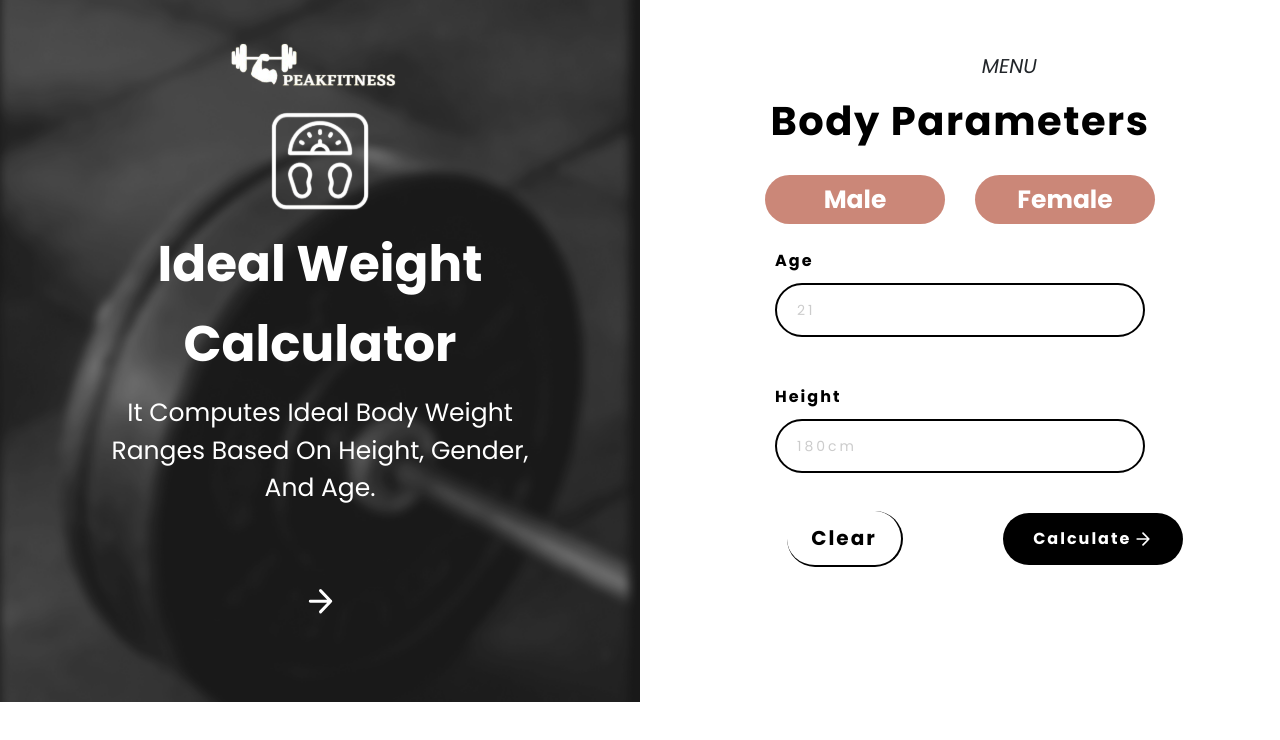
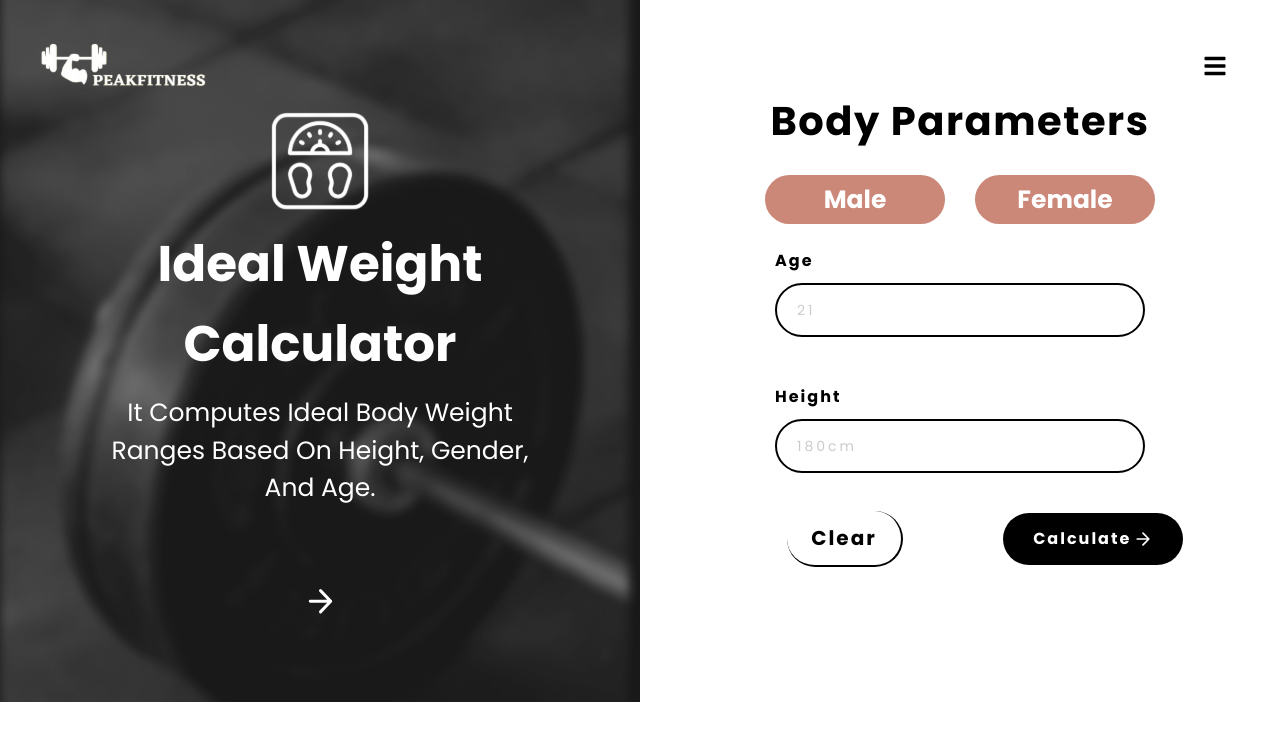
Before and after one commit to nawal-ali/PeakFitness, a React (Vite) app in the folder project/: page /Weight in a window 1280 px wide. Shown: the top 740 px of the page. Built offline with nearby package versions, Linux system fonts and the light colour scheme; a web font is replaced by a local one.

Commit message:
done nav in calcs page

```diff
--- a/project/src/assets/navFolder/Navbar.jsx
+++ b/project/src/assets/navFolder/Navbar.jsx
@@ -2,6 +2,7 @@ import "../navFolder/nav.css";
 import { NavLink, useNavigate, Link } from "react-router-dom";
 import { useState, useEffect } from "react";
 import { toast } from "react-toastify"; // Added for toast notification
+import { FaBars } from 'react-icons/fa';
 // eslint-disable-next-line react/prop-types
 //{ showSearch = true, showBackground = true }
 export default function Navbar({ islogged, setIsLogged,showBackground,isExpanded ,darkmenu }) {
@@ -80,7 +81,10 @@ export default function Navbar({ islogged, setIsLogged,showBackground,isExpanded
             aria-label="Toggle navigation"
           >
             {/* <span className="navbar-toggler-icon"></span> */}
-            <i className="fa-solid fa-bars text-dark">MENU</i>
+            {/* <i className="fa-solid fa-bars text-dark">MENU</i>  */}
+              {/* <button> */}
+                <FaBars size={24} color={"black"} />
+              {/* </button> */}
           </button>
           {/*  */}
           <div
--- a/project/src/assets/navFolder/nav.css
+++ b/project/src/assets/navFolder/nav.css
@@ -32,3 +32,7 @@
 .nav-hidden {
   transform: translateY(-100%);
 }
+
+.justify-content-around {
+    justify-content: space-between !important;
+}
--- a/project/src/pages/calcsFolder/BMI/BMI.jsx
+++ b/project/src/pages/calcsFolder/BMI/BMI.jsx
@@ -19,6 +19,10 @@ const BMICalculator = () => {
   const handleNumericInputChange = (value, setter) => {
     setter(value); // Update the input value as the user types
   };
+
+  const [islogged, setIsLogged] = useState(() => {
+        return localStorage.getItem("islogged") === "true";
+      });
 
   const handleNumericInputBlur = (value, setter, errorSetter) => {
     if (value === "") {
@@ -92,7 +96,7 @@ const BMICalculator = () => {
 
   return (
     <>
-      <Navbar showBackground={false} isExpanded={true} />
+      <Navbar showBackground={false} isExpanded={true}  islogged={islogged} setIsLogged={setIsLogged}/>
       <div className={`calorie-calculator-B ${showResults ? "show-results-B" : ""}`}>
         <div className="left-panel-B">
           {!showResults ? (
--- a/project/src/pages/calcsFolder/Body-Fat/BodyFat.jsx
+++ b/project/src/pages/calcsFolder/Body-Fat/BodyFat.jsx
@@ -19,6 +19,10 @@ const BodyFatCalc = () => {
   const [waistError, setWaistError] = useState("");
   const [showPopup, setShowPopup] = useState(false);
   const [popupMessage, setPopupMessage] = useState("");
+
+  const [islogged, setIsLogged] = useState(() => {
+        return localStorage.getItem("islogged") === "true";
+      });
 
   // Clear localStorage and reset state on page refresh
   useEffect(() => {
@@ -218,7 +222,7 @@ const BodyFatCalc = () => {
 
   return (
     <>
-      <Navbar showBackground={false} isExpanded={true}/>
+      <Navbar showBackground={false} isExpanded={true}  islogged={islogged} setIsLogged={setIsLogged}/>
 
       <div
         className={`calorie-calculator-F ${
--- a/project/src/pages/calcsFolder/Calorie/Calorie.jsx
+++ b/project/src/pages/calcsFolder/Calorie/Calorie.jsx
@@ -20,6 +20,10 @@ const CalorieCalculator = () => {
   const [heightError, setHeightError] = useState("");
   const [showPopup, setShowPopup] = useState(false);
   const [popupMessage, setPopupMessage] = useState("");
+
+  const [islogged, setIsLogged] = useState(() => {
+        return localStorage.getItem("islogged") === "true";
+      });
 
   // Clear localStorage and reset state on mount (page refresh)
   useEffect(() => {
@@ -190,7 +194,7 @@ const CalorieCalculator = () => {
 
   return (
     <>
-      <Navbar showBackground={false} isExpanded={true} />
+      <Navbar showBackground={false} isExpanded={true}  islogged={islogged} setIsLogged={setIsLogged}/>
       <div
         className={`calorie-calculator-C ${
           showResults ? "show-results-C" : ""
--- a/project/src/pages/calcsFolder/Ideal-Weight/Weight.jsx
+++ b/project/src/pages/calcsFolder/Ideal-Weight/Weight.jsx
@@ -15,6 +15,10 @@ const IdealCalculator = () => {
   const [heightError, setHeightError] = useState("");
   const [showPopup, setShowPopup] = useState(false);
   const [popupMessage, setPopupMessage] = useState("");
+
+  const [islogged, setIsLogged] = useState(() => {
+        return localStorage.getItem("islogged") === "true";
+      });
 
   const handleNumericInputChange = (value, setter) => {
     setter(value); // Update the input value as the user types
@@ -159,7 +163,7 @@ const IdealCalculator = () => {
 
   return (
     <>
-      <Navbar showBackground={false}  isExpanded={true}/>
+      <Navbar showBackground={false}  isExpanded={true}  islogged={islogged} setIsLogged={setIsLogged}/>
       <div
         className={`calorie-calculator-I ${
           showResults ? "show-results-I" : ""
```
